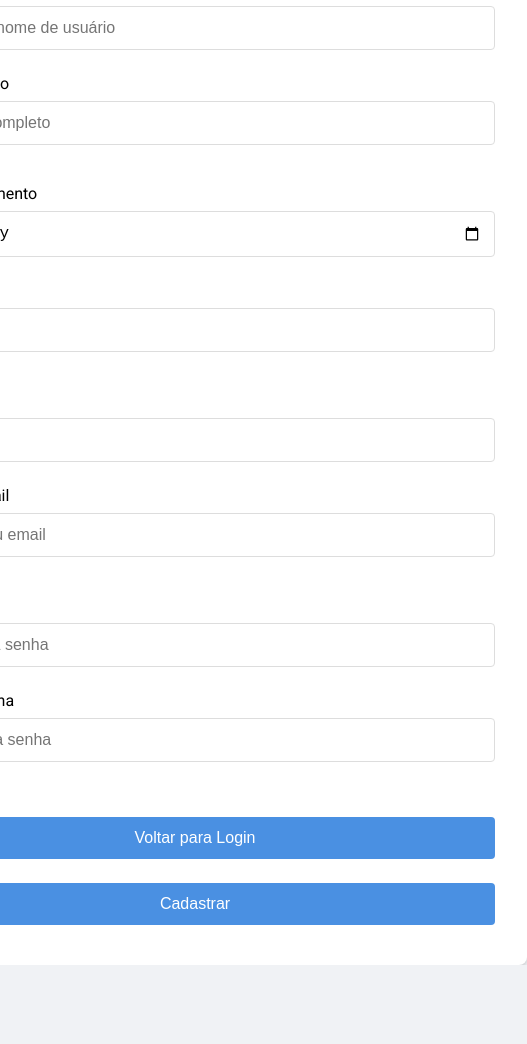
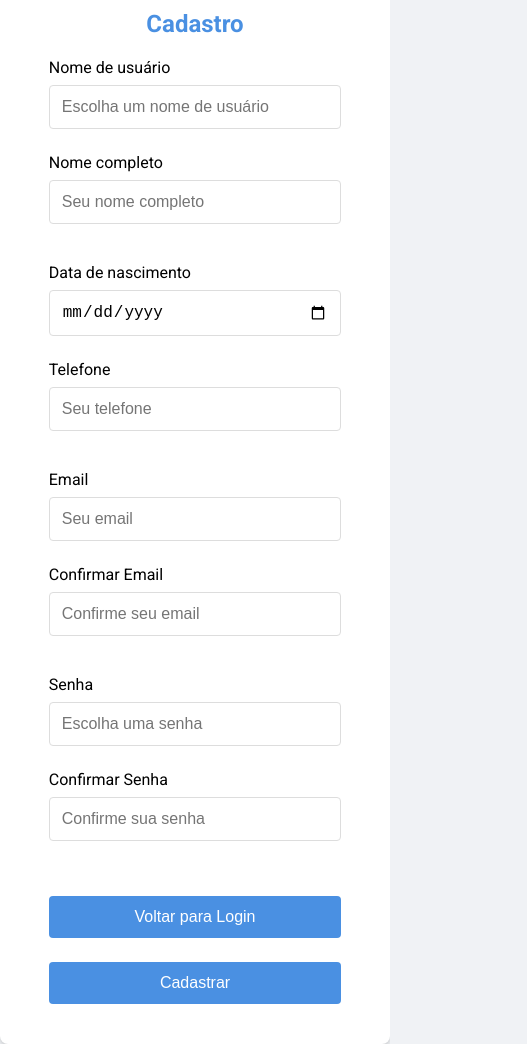
Before and after one commit to gustavodetoni/LoginProject, a Vue app in the folder frontend/: page /register in a window 390 px wide. Shown: the whole page, 527 px wide, since content can reach past the window. Before the commit the page ends 965 px from the top, so only its background shows below. Built offline with nearby package versions, Linux system fonts and the light colour scheme.

Commit message:
chore: register form responsivo

```diff
--- a/frontend/src/styles/registerform.css
+++ b/frontend/src/styles/registerform.css
@@ -1,13 +1,22 @@
-
-
 .form-container {
-    width: 600px;
+    max-width: 600px;
+    width: 90%;
     margin: 0 auto;
     padding: 12px;
+    box-sizing: border-box;
+  }
+
+  .form-group:last-child {
+    margin-right: 0;
+  }
+
+  button:last-child {
+    margin-right: 0;
   }
 
   input{
     width: 100%;
+    box-sizing: border-box;
   }
 
   .form-row {
@@ -48,7 +57,13 @@
     margin-top: 0.25rem;
   }
 
-  @media (max-width: 600px) {
+  @media (max-width: 768px) {
+    .form-container {
+      margin-top: 150px;
+      width: 95%;
+      padding: 20px;
+    }
+
     .form-row {
       flex-direction: column;
     }
@@ -63,6 +78,11 @@
     }
 
     .button-group button {
+      margin-right: 0;
       margin-bottom: 0.5rem;
     }
+
+    button:last-child {
+      margin-bottom: 0;
+    }
   }
```
